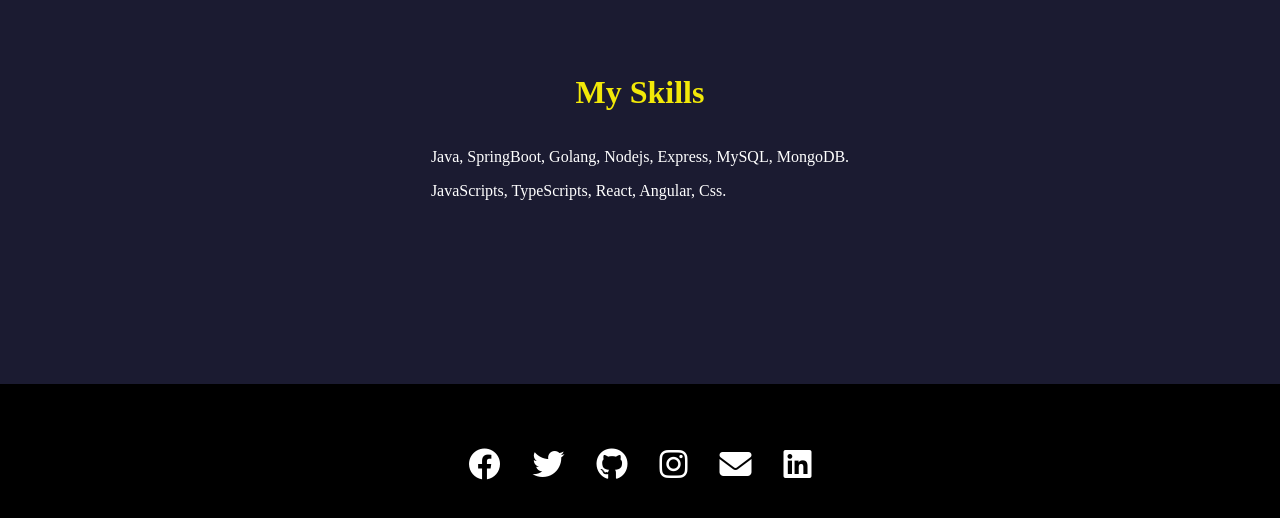
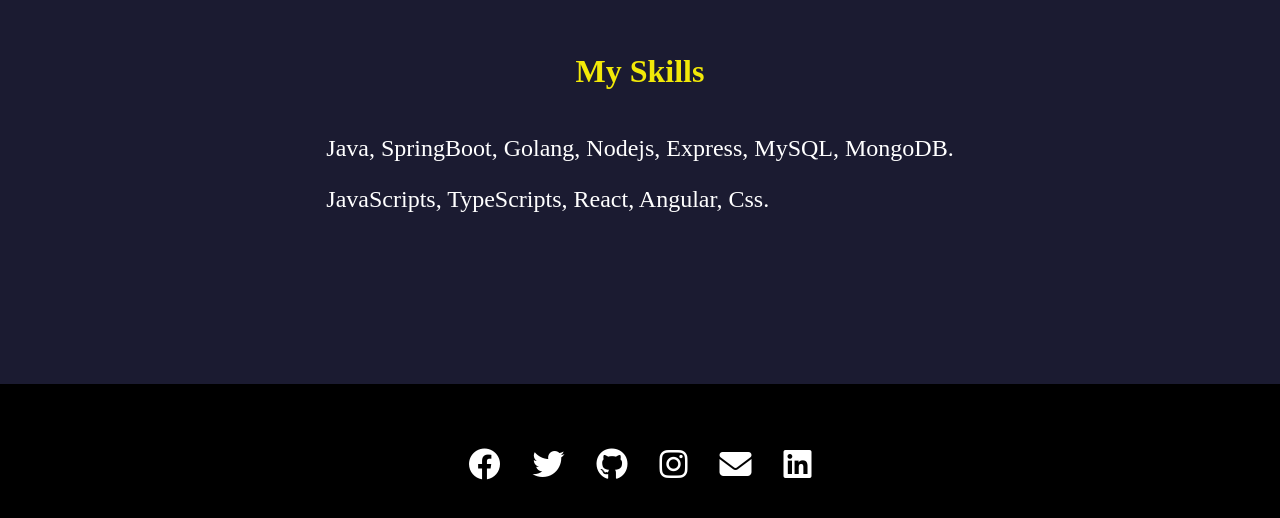
Before and after one commit to NuntapongS/my-portfolio, a React (Create React App) app: page / in a window 1280 px wide. Shown: the part 1446-1964 px from the top of the page. Built offline with nearby package versions, Linux system fonts and the light colour scheme.

Commit message:
edit: classname skills

```diff
--- a/src/components/mySkills.tsx
+++ b/src/components/mySkills.tsx
@@ -14,7 +14,7 @@ const MySkills = () => {
   return (
     <div id="my-skills" className="landing-3">
       <h1 className="title-skills">My Skills</h1>
-      <div className="text-content">
+      <div className="content">
         <p>{word.backendSkills}</p>
         <p>{word.frontendSkills}</p>
       </div>
```
